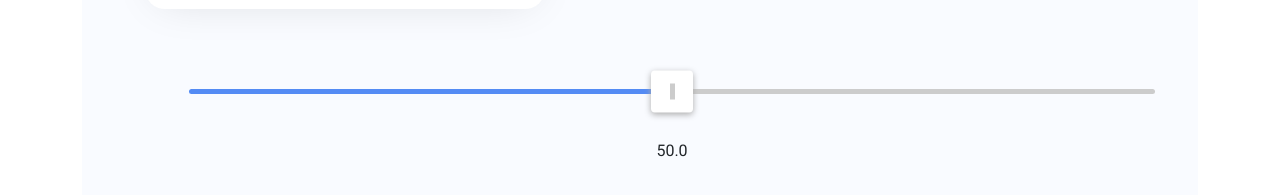
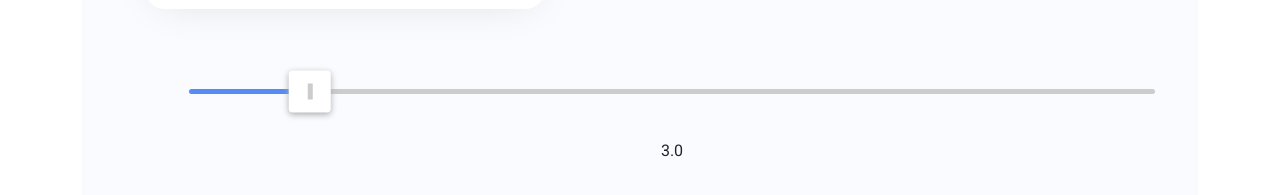
Before and after one commit to CheddarChoi/uplife, a React (Create React App) app: page /goal/total in a window 1280 px wide. Shown: the part 605-800 px from the top of the page. Built offline with nearby package versions, Linux system fonts and the light colour scheme.

Commit message:
sync goal to input range

```diff
--- a/src/Components/Graphs/DraggableGraph.js
+++ b/src/Components/Graphs/DraggableGraph.js
@@ -20,7 +20,8 @@ const mapDispatchToProps = (dispatch) => ({
 });
 
 const DraggableGraph = (props) => {
-  const [goal, setGoal2] = useState(props.Total);
+  const {Total, setGoal} = props
+  const [goal, setGoal2] = useState(Total);
   const [xaxis, setXaxis] = useState({ x0: 0, x1: 1 });
 
   const handleGoal = (Total) => {
@@ -89,8 +90,8 @@ const DraggableGraph = (props) => {
               x1: xaxis.x1,
               xref: "paper",
 
-              y0: goal ? goal : 3,
-              y1: goal ? goal : 3,
+              y0: Total ? Total : 3,
+              y1: Total ? Total : 3,
               yref: "y",
 
               line: {
@@ -109,7 +110,7 @@ const DraggableGraph = (props) => {
           },
         }}
         onUpdate={(figure) => {
-          setGoal2(figure.layout.shapes[0].y0);
+          setGoal(figure.layout.shapes[0].y0);
         }}
       />
     </>
--- a/src/Pages/TotalGoal.js
+++ b/src/Pages/TotalGoal.js
@@ -1,10 +1,11 @@
-import React, { useState } from "react";
+import React, { useEffect, useState } from "react";
 import { useHistory } from "react-router-dom";
 import DraggableGraph from "../Components/Graphs/DraggableGraph";
 import SectionTitle from "../Components/SectionTitle";
 import { connect } from "react-redux";
 import { convertNumToTime } from "../Components/Functions/convertNumToTime";
 import { Range, getTrackBackground } from 'react-range';
+import { setCategoryGoal, setGoal } from "../store/modules/counter";
 
 import "../static/customStyle.css";
 import "./Goal.css";
@@ -12,15 +13,26 @@ import "./Goal.css";
 const mapStateToProps = (state) => ({
   Total: state.counter.Total,
 });
+const mapDispatchToProps = (dispatch) => ({
+  setGoal: (Total) => dispatch(setGoal(Total)),
+});
 
 const TotalGoal = (props) => {
+  const {Total, setGoal} = props
+  console.log("Total", [Total])
   const history = useHistory();
-  const [values, setValues] = useState([50])
+  const [values, setValues] = useState([Total])
+  const min = 0
+  const [max, setMax] = useState(24)
 
+  useEffect(()=>{
+    console.log("value changed", values)
+    setGoal(values[0])
+    console.log("new goal",Total)
+  },[values])
   const handleRoute = (path) => {
     history.push(path);
   };
-  const { Total } = props;
 
   return (
     <div class="container">
@@ -69,11 +81,13 @@ const TotalGoal = (props) => {
         }}
       >
         <Range
-          values={values}
+          values={[Total]}
           step={0.1}
-          min={0}
-          max={100}
-          onChange={(values) => setValues(values)}
+          min={min}
+          max={max}
+          onChange={(values) => {
+            setGoal(values[0])
+          }}
           renderTrack={({ props, children }) => (
             <div
               onMouseDown={props.onMouseDown}
@@ -92,10 +106,10 @@ const TotalGoal = (props) => {
                   width: "100%",
                   borderRadius: "4px",
                   background: getTrackBackground({
-                    values: values,
+                    values: [Total],
                     colors: ["#548BF4", "#ccc"],
-                    min: 0,
-                    max: 100
+                    min: min,
+                    max: max
                   }),
                   alignSelf: "center"
                 }}
@@ -130,7 +144,7 @@ const TotalGoal = (props) => {
           )}
         />
         <output style={{ marginTop: "30px" }} id="output">
-          {values[0].toFixed(1)}
+          {Total.toFixed(1)}
         </output>
       </div>
         </div>
@@ -139,4 +153,4 @@ const TotalGoal = (props) => {
   );
 };
 
-export default connect(mapStateToProps)(TotalGoal);
+export default connect(mapStateToProps, mapDispatchToProps)(TotalGoal);
--- a/src/index.js
+++ b/src/index.js
@@ -27,9 +27,9 @@ console.log(store.getState());
 ReactDOM.render(
   <React.StrictMode>
     <Provider store={store}>
-      <PersistGate loading={null} persistor={persistor}>
+      {/* <PersistGate loading={null} persistor={persistor}> */}
         <App />
-      </PersistGate>
+      {/* </PersistGate> */}
     </Provider>
   </React.StrictMode>,
   document.getElementById("root")
--- a/src/store/modules/counter.js
+++ b/src/store/modules/counter.js
@@ -16,7 +16,7 @@ export const setCategoryGoal = (category, goal) => ({
 
 const initialState = {
   category: "Total",
-  Total: NaN,
+  Total: 3,
   Entertainment: NaN,
   SNS: NaN,
   Communication: NaN,
```
